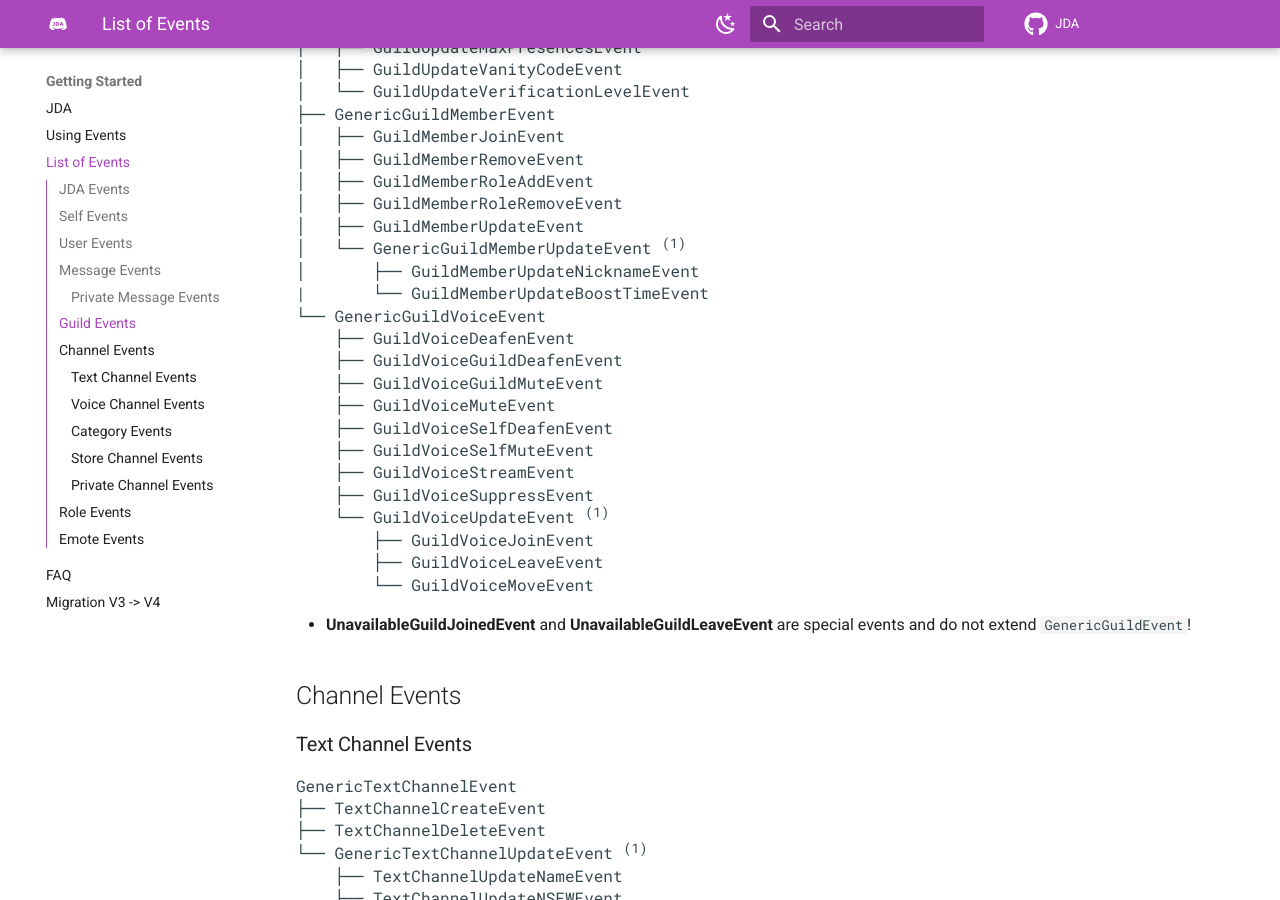
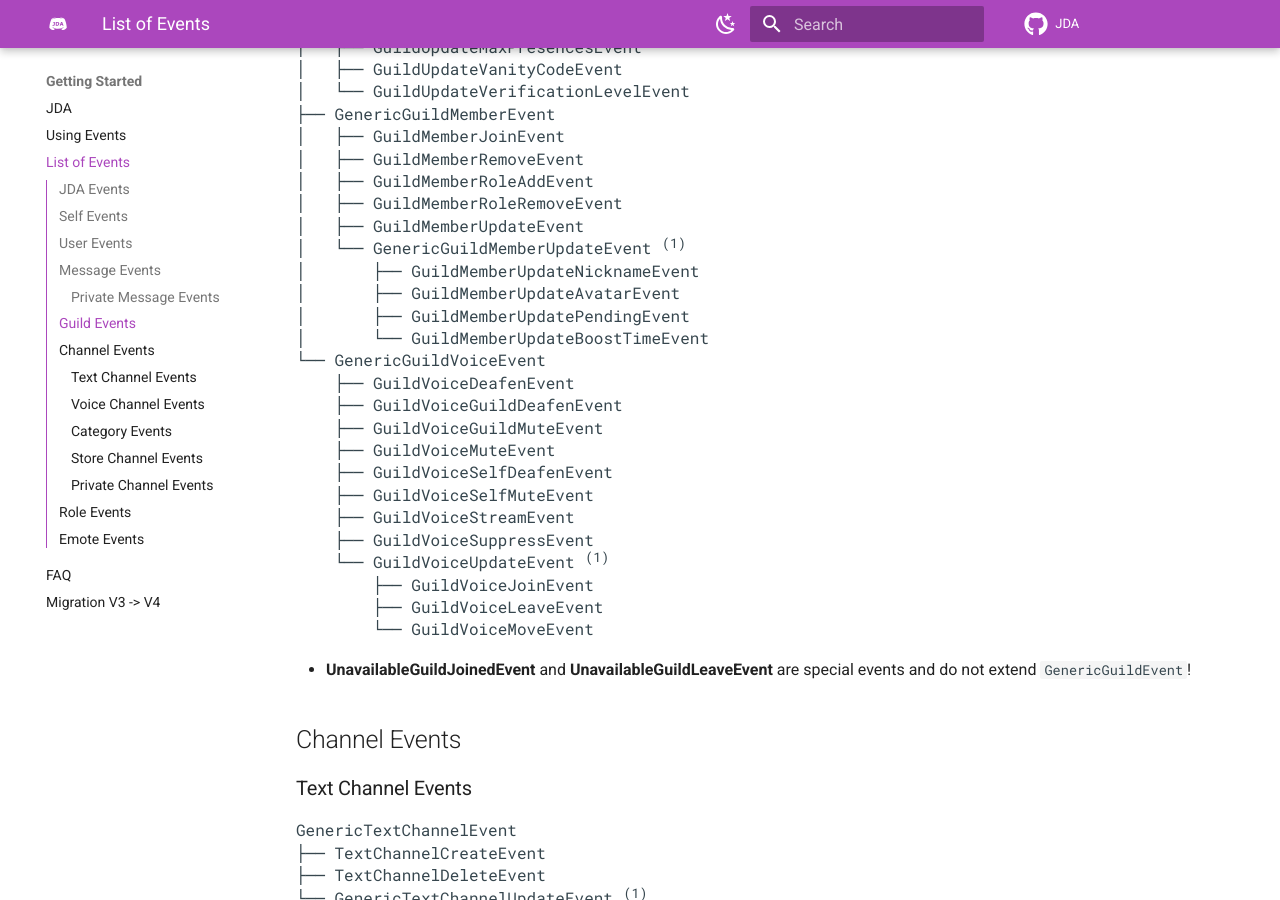
Before and after one commit to discord-jda/JDA-Website, an MkDocs documentation site: the page built from docs/introduction/events-list.md, in a window 1280 px wide and 900 px high, scrolled down 2897 px. Built offline with MkDocs 1.6.1 and Material for MkDocs 9.7.7, drawn with Linux system fonts in a browser that asks for light colours; comment, search, counter and statistics services are not loaded.

Commit message:
Added missing MemberUpdate Events

```diff
--- a/docs/introduction/events-list.md
+++ b/docs/introduction/events-list.md
@@ -138,7 +138,9 @@ GenericGuildEvent
 │   ├── GuildMemberUpdateEvent
 │   └── GenericGuildMemberUpdateEvent <sup>(1)</sup>
 │       ├── GuildMemberUpdateNicknameEvent
-|       └── GuildMemberUpdateBoostTimeEvent
+│       ├── GuildMemberUpdateAvatarEvent
+│       ├── GuildMemberUpdatePendingEvent
+│       └── GuildMemberUpdateBoostTimeEvent
 └── GenericGuildVoiceEvent
     ├── GuildVoiceDeafenEvent
     ├── GuildVoiceGuildDeafenEvent
```
